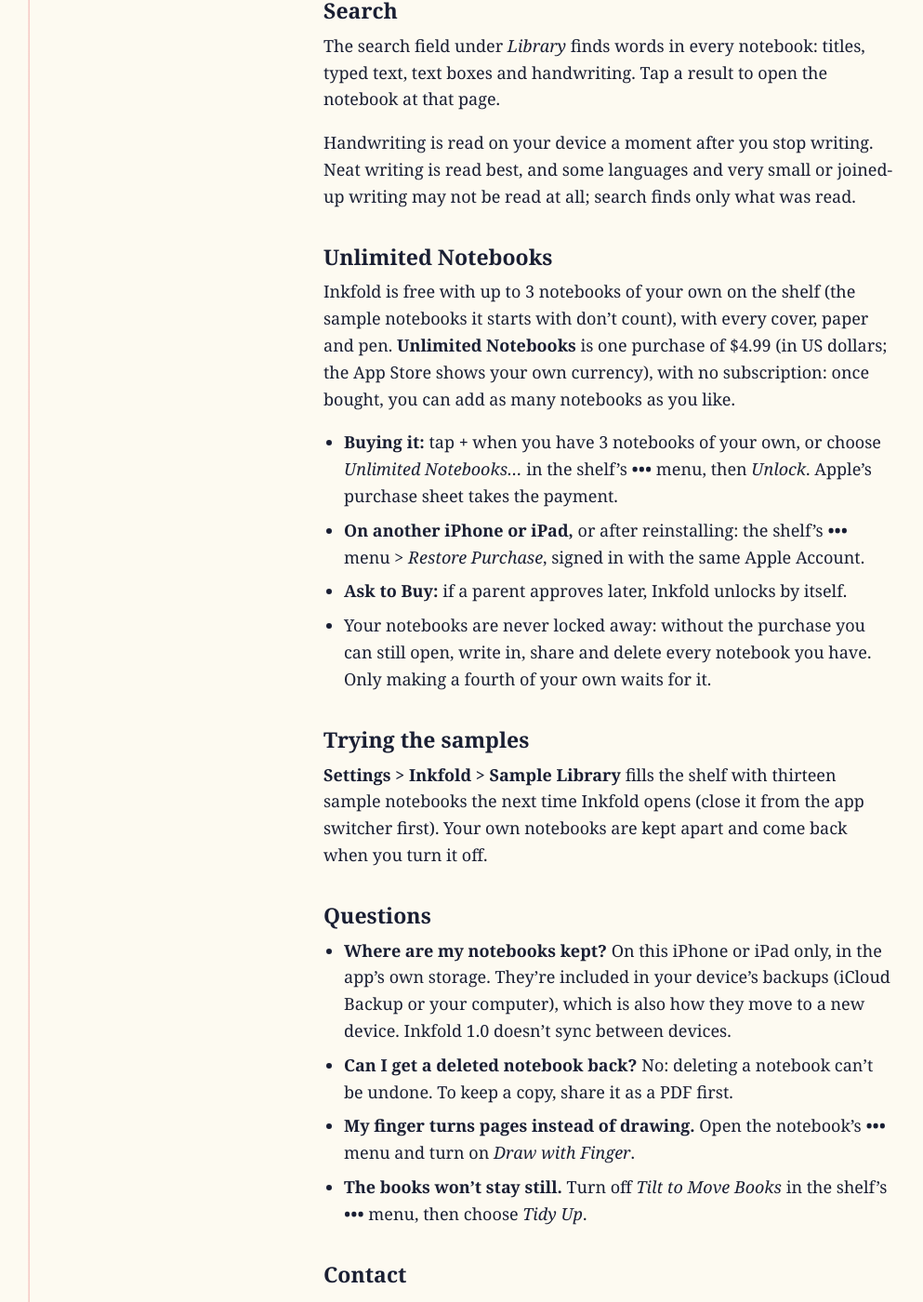
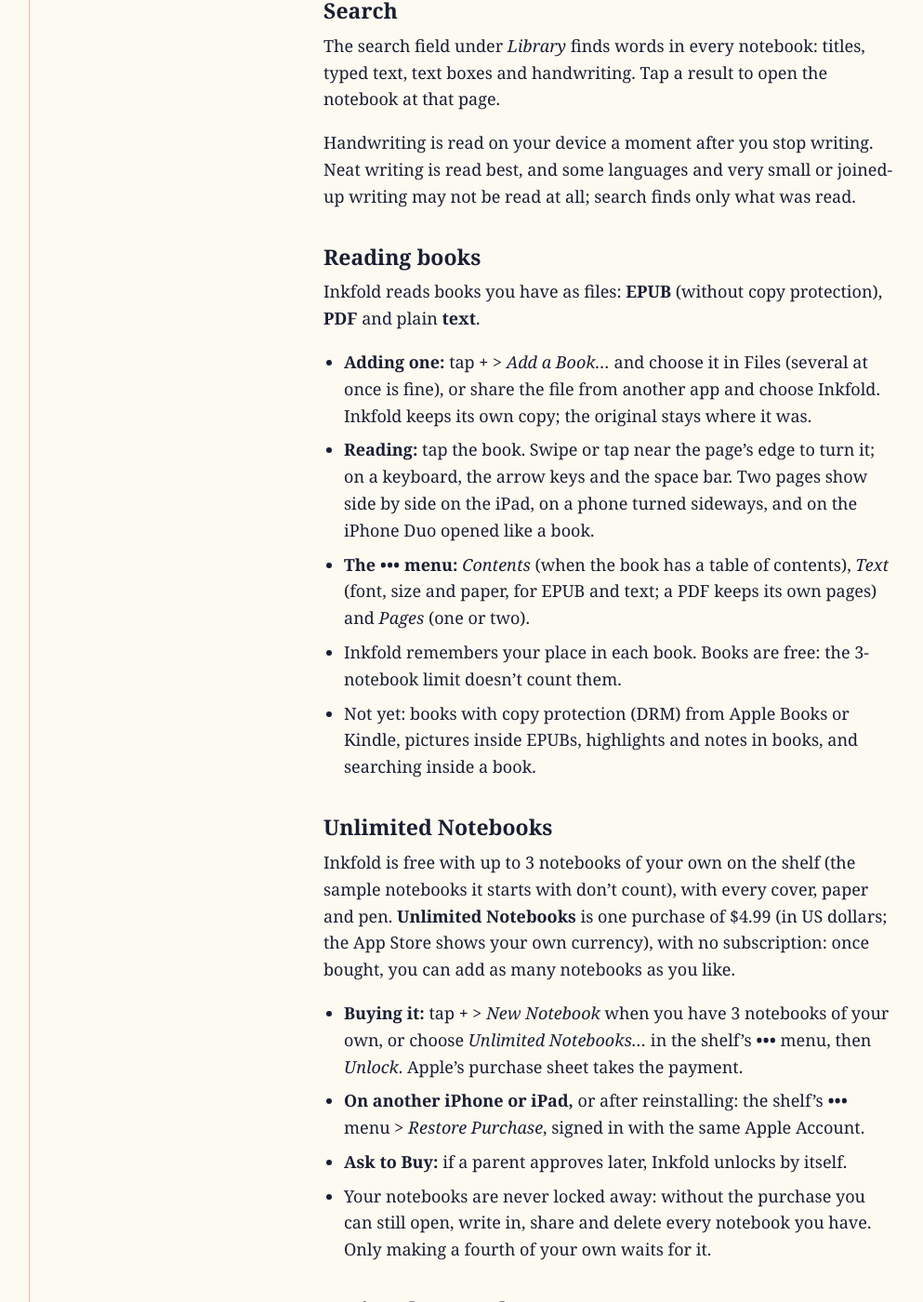
Before and after one commit to SamuelAirs/inkfold-notebooks, a Jekyll site: the page built from support.md, in a window 1280 px wide and 1400 px high, scrolled down 1930 px. Shown: the whole window at 93% size, without its empty margins (0-993 px from the left). Built offline with Jekyll 4.4.1, drawn with Linux system fonts in a browser that asks for light colours; our own code applies the rules of GitHub Pages for plain Markdown files; some of the changed text lies outside the part shown.

Commit message:
Inkfold Notebooks: home, support and privacy pages (from SamuelAirs/inkfold site/)

```diff
--- a/support.md
+++ b/support.md
@@ -8,7 +8,7 @@ Inkfold keeps your notebooks on a wooden bookshelf: covers you decorate, paper y
 
 ## Getting started
 
-- **A new notebook:** tap **+** on the shelf. It drops onto a shelf and opens its *New Notebook* sheet: name it, then choose its cover, lettering, paper and typing font.
+- **A new notebook:** tap **+** on the shelf > *New Notebook*. It drops onto a shelf and opens its *New Notebook* sheet: name it, then choose its cover, lettering, paper and typing font.
 - **Opening one:** tap a book. To go back to the shelf, tap the back button at the top left.
 - **Moving or decorating one:** touch and hold a book, then drag it to any shelf. Hold and let go without moving for its menu: **Open**, **Decorate**, **Share as PDF**, **Delete**.
 - **The shelf's ••• menu:** *Unlimited Notebooks* and *Restore Purchase*, the wood (oak, walnut, ash), *Tilt to Move Books*, *Tidy Up* to stand them up straight, and *Help* (this page and the privacy policy).
@@ -43,11 +43,21 @@ The search field under *Library* finds words in every notebook: titles, typed te
 
 Handwriting is read on your device a moment after you stop writing. Neat writing is read best, and some languages and very small or joined-up writing may not be read at all; search finds only what was read.
 
+## Reading books
+
+Inkfold reads books you have as files: **EPUB** (without copy protection), **PDF** and plain **text**.
+
+- **Adding one:** tap **+** > *Add a Book…* and choose it in Files (several at once is fine), or share the file from another app and choose Inkfold. Inkfold keeps its own copy; the original stays where it was.
+- **Reading:** tap the book. Swipe or tap near the page's edge to turn it; on a keyboard, the arrow keys and the space bar. Two pages show side by side on the iPad, on a phone turned sideways, and on the iPhone Duo opened like a book.
+- **The ••• menu:** *Contents* (when the book has a table of contents), *Text* (font, size and paper, for EPUB and text; a PDF keeps its own pages) and *Pages* (one or two).
+- Inkfold remembers your place in each book. Books are free: the 3-notebook limit doesn't count them.
+- Not yet: books with copy protection (DRM) from Apple Books or Kindle, pictures inside EPUBs, highlights and notes in books, and searching inside a book.
+
 ## Unlimited Notebooks
 
 Inkfold is free with up to 3 notebooks of your own on the shelf (the sample notebooks it starts with don't count), with every cover, paper and pen. **Unlimited Notebooks** is one purchase of $4.99 (in US dollars; the App Store shows your own currency), with no subscription: once bought, you can add as many notebooks as you like.
 
-- **Buying it:** tap **+** when you have 3 notebooks of your own, or choose *Unlimited Notebooks…* in the shelf's **•••** menu, then *Unlock*. Apple's purchase sheet takes the payment.
+- **Buying it:** tap **+** > *New Notebook* when you have 3 notebooks of your own, or choose *Unlimited Notebooks…* in the shelf's **•••** menu, then *Unlock*. Apple's purchase sheet takes the payment.
 - **On another iPhone or iPad,** or after reinstalling: the shelf's **•••** menu > *Restore Purchase*, signed in with the same Apple Account.
 - **Ask to Buy:** if a parent approves later, Inkfold unlocks by itself.
 - Your notebooks are never locked away: without the purchase you can still open, write in, share and delete every notebook you have. Only making a fourth of your own waits for it.
```
Also changed, not shown: index.md (+3 -2 lines), privacy.md (+1 -0 lines).
